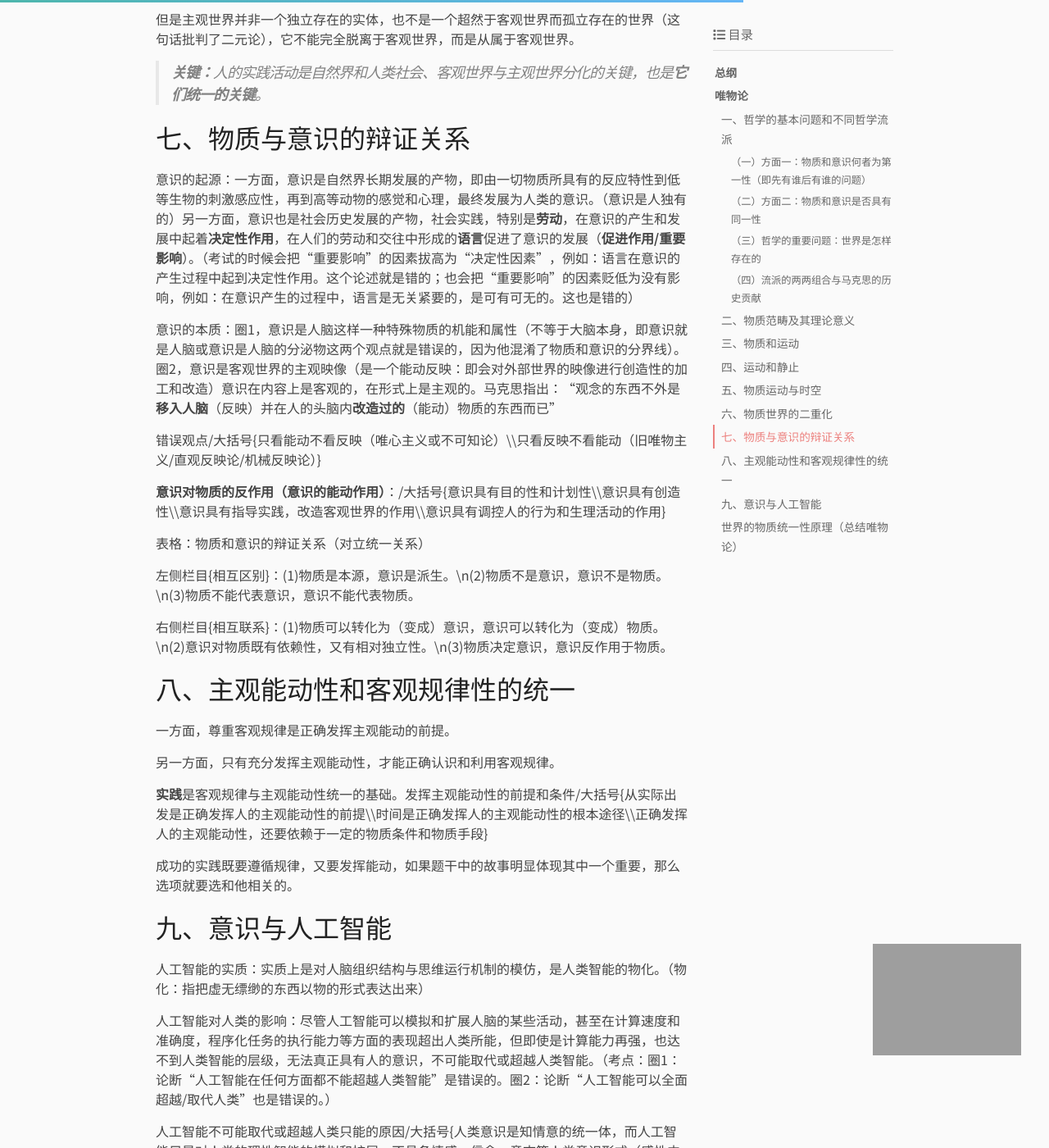
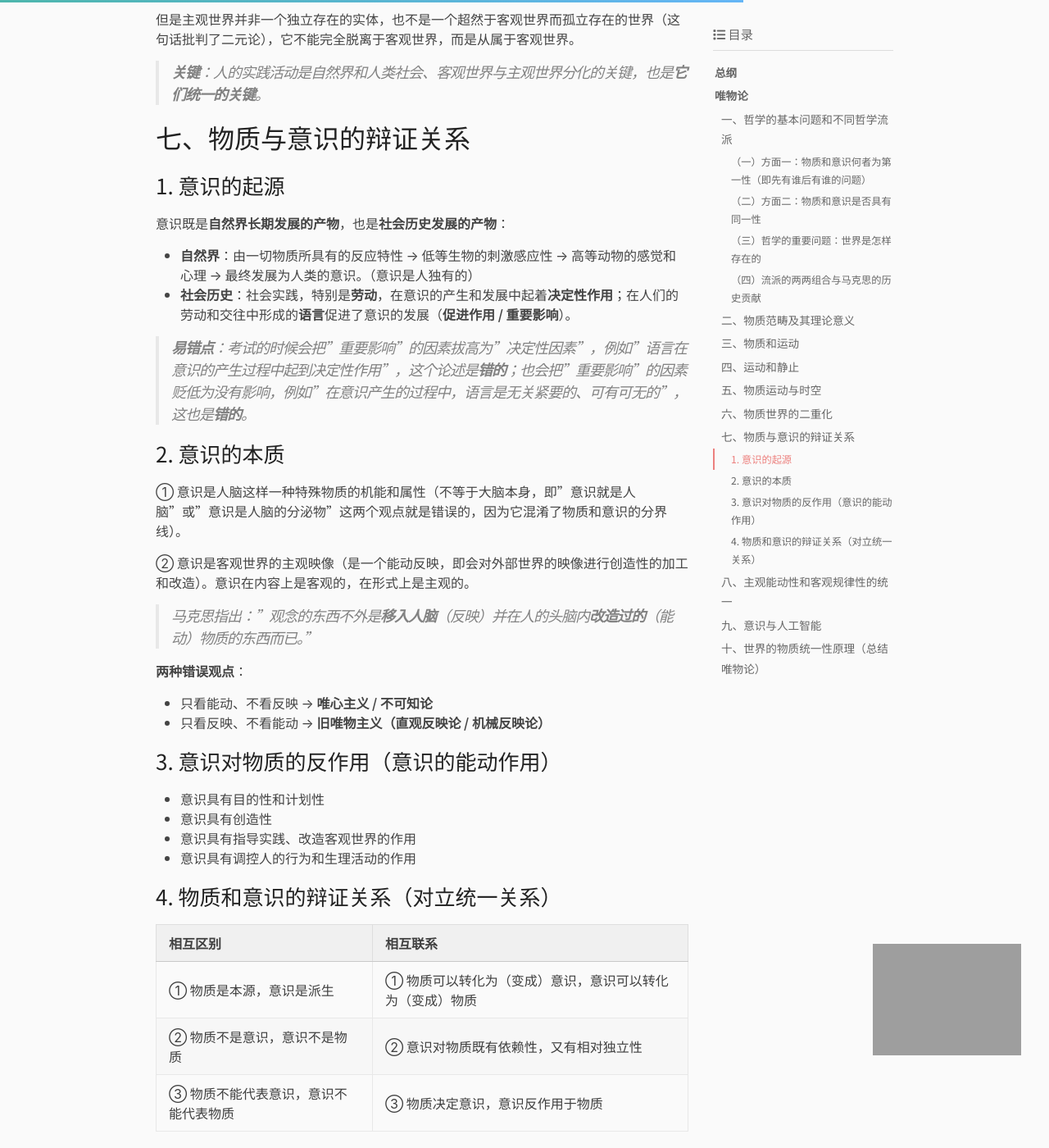
Before and after one commit to CanYouImag/CanYouImag.github.io, a Jekyll site: the page built from _posts/2026-09-16-mayuanbiji.markdown, in a window 1280 px wide and 1400 px high, scrolled down 4856 px. Shown: the whole window at 82% size. Built offline with Jekyll 4.4.1, drawn with Linux system fonts in a browser that asks for light colours; some web fonts are replaced; comment, search, counter and statistics services are not loaded; some of the changed text lies outside the part shown; grey boxes are pictures that could not be loaded.

Commit message:
新博文

```diff
--- a/_posts/2026-09-16-mayuanbiji.markdown
+++ b/_posts/2026-09-16-mayuanbiji.markdown
@@ -43,7 +43,7 @@ cover_image: /../assets/mazhe.jpg
 
 > **补充 1（包含关系）**：前两派认为是物质的，辩证唯物主义一定认为是物质；但辩证唯物主义认为是物质的，前两派不一定认为是物质（如：人类历史）。所以辩证唯物主义可以说是哲学史上第一个把人类历史当作物质去研究的，这就是"唯物史观"。
 >
-> **补充 2（历史贡献 ①）**：马克思在哲学史上的两大历史贡献之一：① 创立了唯物史观。
+> **补充 2（历史贡献 ①）**：马克思在哲学史上的两大历史贡献之一：**① 创立了唯物史观**。
 
 **2. 唯心主义**——认为先有意识后有物质，其内部分歧在于：什么是精神？
 
@@ -78,7 +78,7 @@ cover_image: /../assets/mazhe.jpg
 
 ## 二、物质范畴及其理论意义
 
-**恩格斯对物质的定义**：物，物质无非是各种物的总和，而这个概念就算从这一总和中抽象出来的（抽象：指的是在这所有的物中提炼出共同的性质。所有物质的共性是：客观实在）。
+**恩格斯对物质的定义**：物，物质无非是各种物的总和，而这个概念就是从这一总和中抽象出来的（抽象：指的是在这所有的物中提炼出共同的性质。所有物质的共性是：客观实在）。
 
 请注意「物质」与「物质的概念」并不等价：
 
@@ -99,10 +99,10 @@ $$
 
 **运动的概念**：运动是标志一切事物和现象的变化及其过程的哲学范畴，**（在考研政治中，运动等同于变化，所有能用到运动上的表述也能用到变化上）**，运动是物质的*存在方式*和*根本属性*。
 
-**物质和运动的关系**：不可分割，运动是物质的运动，物质是运动的物质。
+**物质和运动的关系**：不可分割——运动是物质的运动，物质是运动的物质。
 
-> - 只看物质不看运动的人是**形而上学**，只看运动不看物质的是**唯心主义**。马克思看问题总是看两边，错误的观点就是夸大一边，忽略另一边，走向一个极端。
-> - （两个概念的不可分割关系：两个概念的词性不一样，公式：你是我的你，我是你的我）
+> - 只看物质不看运动的人是**形而上学**，只看运动不看物质的是**唯心主义**。马克思看问题总是看两边，错误的观点就是夸大一边、忽略另一边，走向一个极端。
+> - （两个概念的不可分割关系：两个概念的词性不一样，公式：你是我的你，我是你的我。）
 
 ## 四、运动和静止
 
@@ -146,23 +146,46 @@ $$
 
 但是主观世界并非一个独立存在的实体，也不是一个超然于客观世界而孤立存在的世界（这句话批判了二元论），它不能完全脱离于客观世界，而是从属于客观世界。
 
-> **关键：**人的实践活动是自然界和人类社会、客观世界与主观世界分化的关键，也是**它们统一的关键**。
+> **关键**：人的实践活动是自然界和人类社会、客观世界与主观世界分化的关键，也是**它们统一的关键**。
 
 ## 七、物质与意识的辩证关系
 
-意识的起源：一方面，意识是自然界长期发展的产物，即由一切物质所具有的反应特性到低等生物的刺激感应性，再到高等动物的感觉和心理，最终发展为人类的意识。（意识是人独有的）另一方面，意识也是社会历史发展的产物，社会实践，特别是**劳动**，在意识的产生和发展中起着**决定性作用**，在人们的劳动和交往中形成的**语言**促进了意识的发展（**促进作用/重要影响**）。（考试的时候会把“重要影响”的因素拔高为“决定性因素”，例如：语言在意识的产生过程中起到决定性作用。这个论述就是错的；也会把“重要影响”的因素贬低为没有影响，例如：在意识产生的过程中，语言是无关紧要的，是可有可无的。这也是错的）
+### 1. 意识的起源
 
-意识的本质：圈1，意识是人脑这样一种特殊物质的机能和属性（不等于大脑本身，即意识就是人脑或意识是人脑的分泌物这两个观点就是错误的，因为他混淆了物质和意识的分界线）。圈2，意识是客观世界的主观映像（是一个能动反映：即会对外部世界的映像进行创造性的加工和改造）意识在内容上是客观的，在形式上是主观的。马克思指出：“观念的东西不外是**移入人脑**（反映）并在人的头脑内**改造过的**（能动）物质的东西而已”
+意识既是**自然界长期发展的产物**，也是**社会历史发展的产物**：
 
-错误观点/大括号{只看能动不看反映（唯心主义或不可知论）\\\\只看反映不看能动（旧唯物主义/直观反映论/机械反映论）}
+- **自然界**：由一切物质所具有的反应特性 → 低等生物的刺激感应性 → 高等动物的感觉和心理 → 最终发展为人类的意识。（意识是人独有的）
+- **社会历史**：社会实践，特别是**劳动**，在意识的产生和发展中起着**决定性作用**；在人们的劳动和交往中形成的**语言**促进了意识的发展（**促进作用 / 重要影响**）。
 
-**意识对物质的反作用（意识的能动作用）**：/大括号{意识具有目的性和计划性\\\\意识具有创造性\\\\意识具有指导实践，改造客观世界的作用\\\\意识具有调控人的行为和生理活动的作用}
+> **易错点**：考试的时候会把"重要影响"的因素拔高为"决定性因素"，例如"语言在意识的产生过程中起到决定性作用"，这个论述是**错的**；也会把"重要影响"的因素贬低为没有影响，例如"在意识产生的过程中，语言是无关紧要的、可有可无的"，这也是**错的**。
 
-表格：物质和意识的辩证关系（对立统一关系）
+### 2. 意识的本质
 
-左侧栏目{相互区别}：(1)物质是本源，意识是派生。\n(2)物质不是意识，意识不是物质。\n(3)物质不能代表意识，意识不能代表物质。
+① 意识是人脑这样一种特殊物质的机能和属性（不等于大脑本身，即"意识就是人脑"或"意识是人脑的分泌物"这两个观点就是错误的，因为它混淆了物质和意识的分界线）。
 
-右侧栏目{相互联系}：(1)物质可以转化为（变成）意识，意识可以转化为（变成）物质。\n(2)意识对物质既有依赖性，又有相对独立性。\n(3)物质决定意识，意识反作用于物质。
+② 意识是客观世界的主观映像（是一个能动反映，即会对外部世界的映像进行创造性的加工和改造）。意识在内容上是客观的，在形式上是主观的。
+
+> 马克思指出："观念的东西不外是**移入人脑**（反映）并在人的头脑内**改造过的**（能动）物质的东西而已。"
+
+**两种错误观点**：
+
+- 只看能动、不看反映 → **唯心主义 / 不可知论**
+- 只看反映、不看能动 → **旧唯物主义（直观反映论 / 机械反映论）**
+
+### 3. 意识对物质的反作用（意识的能动作用）
+
+- 意识具有目的性和计划性
+- 意识具有创造性
+- 意识具有指导实践、改造客观世界的作用
+- 意识具有调控人的行为和生理活动的作用
+
+### 4. 物质和意识的辩证关系（对立统一关系）
+
+| 相互区别 | 相互联系 |
+| --- | --- |
+| ① 物质是本源，意识是派生 | ① 物质可以转化为（变成）意识，意识可以转化为（变成）物质 |
+| ② 物质不是意识，意识不是物质 | ② 意识对物质既有依赖性，又有相对独立性 |
+| ③ 物质不能代表意识，意识不能代表物质 | ③ 物质决定意识，意识反作用于物质 |
 
 ## 八、主观能动性和客观规律性的统一
 
@@ -170,26 +193,37 @@ $$
 
 另一方面，只有充分发挥主观能动性，才能正确认识和利用客观规律。
 
-**实践**是客观规律与主观能动性统一的基础。发挥主观能动性的前提和条件/大括号{从实际出发是正确发挥人的主观能动性的前提\\\\时间是正确发挥人的主观能动性的根本途径\\\\正确发挥人的主观能动性，还要依赖于一定的物质条件和物质手段}
+**实践**是客观规律与主观能动性统一的基础。
 
-成功的实践既要遵循规律，又要发挥能动，如果题干中的故事明显体现其中一个重要，那么选项就要选和他相关的。
+**发挥主观能动性的前提和条件**：
+
+1. 从实际出发是正确发挥人的主观能动性的前提
+2. 实践是正确发挥人的主观能动性的根本途径
+3. 正确发挥人的主观能动性，还要依赖于一定的物质条件和物质手段
+
+> 成功的实践既要遵循规律，又要发挥能动。如果题干中的故事明显体现其中一个重要，那么选项就要选和他相关的。
 
 ## 九、意识与人工智能
 
-人工智能的实质：实质上是对人脑组织结构与思维运行机制的模仿，是人类智能的物化。（物化：指把虚无缥缈的东西以物的形式表达出来）
+**人工智能的实质**：实质上是对人脑组织结构与思维运行机制的模仿，是人类智能的物化。（物化：指把虚无缥缈的东西以物的形式表达出来）
 
-人工智能对人类的影响：尽管人工智能可以模拟和扩展人脑的某些活动，甚至在计算速度和准确度，程序化任务的执行能力等方面的表现超出人类所能，但即使是计算能力再强，也达不到人类智能的层级，无法真正具有人的意识，不可能取代或超越人类智能。（考点：圈1：论断“人工智能在任何方面都不能超越人类智能”是错误的。圈2：论断“人工智能可以全面超越/取代人类”也是错误的。）
+**人工智能对人类的影响**：尽管人工智能可以模拟和扩展人脑的某些活动，甚至在计算速度和准确度、程序化任务的执行能力等方面的表现超出人类所能，但即使是计算能力再强，也达不到人类智能的层级，无法真正具有人的意识，不可能取代或超越人类智能。
 
-人工智能不可能取代或超越人类只能的原因/大括号{人类意识是知情意的统一体，而人工智能只是对人类的理性智能的模拟和扩展，不具备情感，信念，意志等人类意识形式（感性内容）。\\\\社会性是人的意识固有的本质属性，而人工智能不可能具有人的社会属性。\\\\人类的自然语言是思维的物质外壳和意识的现实形式，而人工智能难以完全具备理解自然语言意义的能力。\\\\人工智能能够获得人类意识中可以化约成数字信号的内容，但人脑中总有许多东西是无法被化约的。}
+> **考点**：① 论断"人工智能在任何方面都不能超越人类智能"是**错误**的；② 论断"人工智能可以全面超越 / 取代人类"也是**错误**的。
 
-## 世界的物质统一性原理（总结唯物论）
+**人工智能不可能取代或超越人类智能的原因**：
 
-第一、自然界是物质的。第二、人类社会本质上是生产实践基础上形成的物质体系。第三、人的意识统一于物质。
+1. 人类意识是知情意的统一体，而人工智能只是对人类的理性智能的模拟和扩展，不具备情感、信念、意志等人类意识形式（感性内容）。
+2. 社会性是人的意识固有的本质属性，而人工智能不可能具有人的社会属性。
+3. 人类的自然语言是思维的物质外壳和意识的现实形式，而人工智能难以完全具备理解自然语言意义的能力。
+4. 人工智能能够获得人类意识中可以化约成数字信号的内容，但人脑中总有许多东西是无法被化约的。
 
-方法论（这个原理教会了我们什么道理）：世界的物质统一性原理是
-辩证唯物主义最基本，最核心的观点，是马克思主义的基。一切从实际出发，就是这个原理在现实生活中和实际工作中的生动体现。
+## 十、世界的物质统一性原理（总结唯物论）
 
+- ① 自然界是物质的。
+- ② 人类社会本质上是生产实践基础上形成的物质体系。
+- ③ 人的意识统一于物质。
 
-
+> **方法论**（这个原理教会了我们什么道理）：世界的物质统一性原理是辩证唯物主义最基本、最核心的观点，是马克思主义的基石。一切从实际出发，就是这个原理在现实生活中和实际工作中的生动体现。
 
 ![背不完，根本背不完](/../assets/mazhe.jpg)
```
